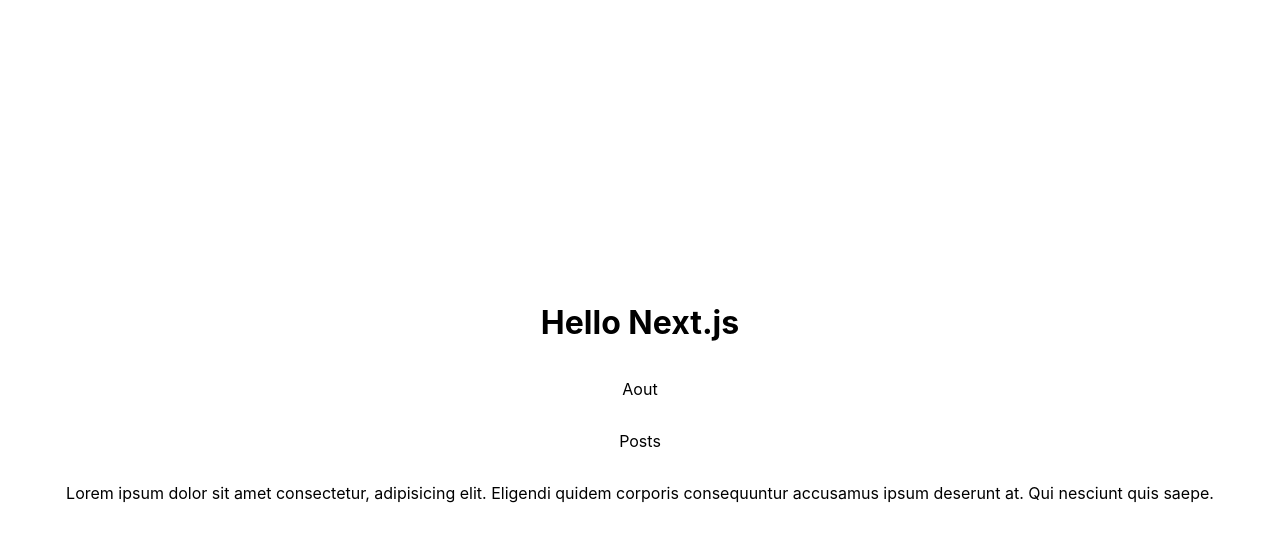
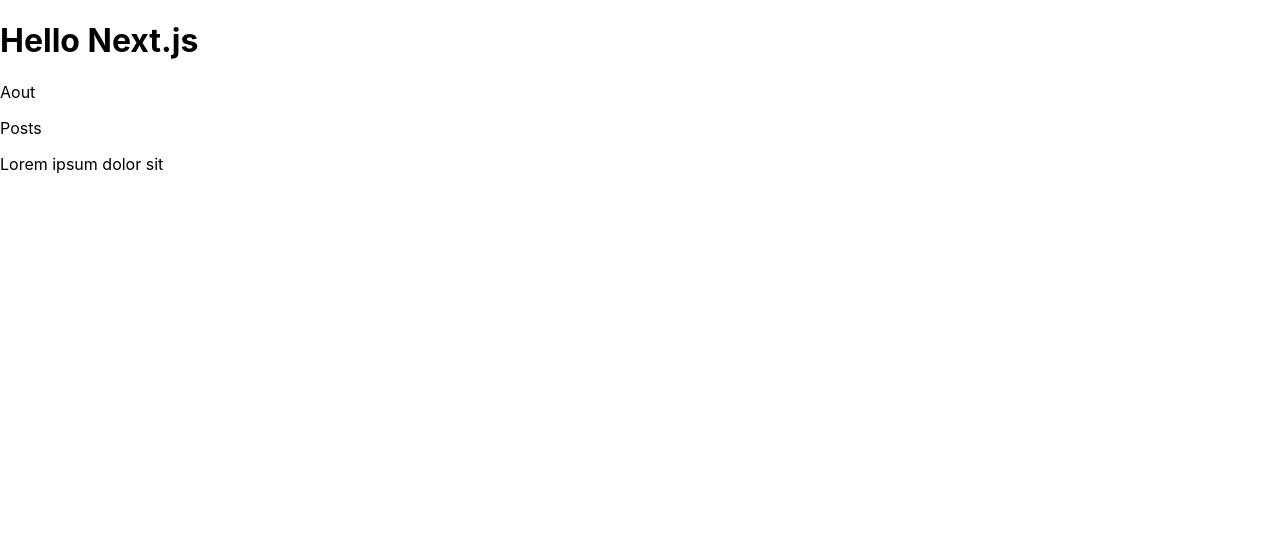
Before and after one commit to albertshkhyan/next-js-crash-coutse, a Next.js app: page / in a window 1280 px wide. Shown: the top 542 px of the page. Built offline with nearby package versions, Linux system fonts and the light colour scheme.

Commit message:
#SEO +  META - use Head component of next ...

```diff
--- a/pages/index.js
+++ b/pages/index.js
@@ -1,18 +1,23 @@
 
 import Link from "next/link";
 
-import styles from '../styles/Home.module.css'
+import Head from "next/head";
+
+
 
 export default function Home() {
   return (
-    <div className={styles.container}>
-      <h1>Hello Next.js</h1>
-      {/* <p><a href="/about">About</a></p>
-      <p><a href="/posts">Posts</a></p> */}
-      <p><Link href="/about">Aout</Link></p>
-      <p><Link href="/posts">Posts</Link></p>
+    <>
+      <Head>
+        <title>Next Index Hello</title>
+      </Head>
 
-      <p>Lorem ipsum dolor sit amet consectetur, adipisicing elit. Eligendi quidem corporis consequuntur accusamus ipsum deserunt at. Qui nesciunt quis saepe. </p>
-    </div>
+      <div>
+        <h1>Hello Next.js</h1>
+        <p><Link href="/about">Aout</Link></p>
+        <p><Link href="/posts">Posts</Link></p>
+        <p>Lorem ipsum dolor sit</p>
+      </div>
+    </>
   )
 }
```
Also changed, not shown: pages/posts.js (+12 -1 lines), pages/posts/[id].js (+13 -3 lines), 1 other file (tests, documents, lock files or other folders).
